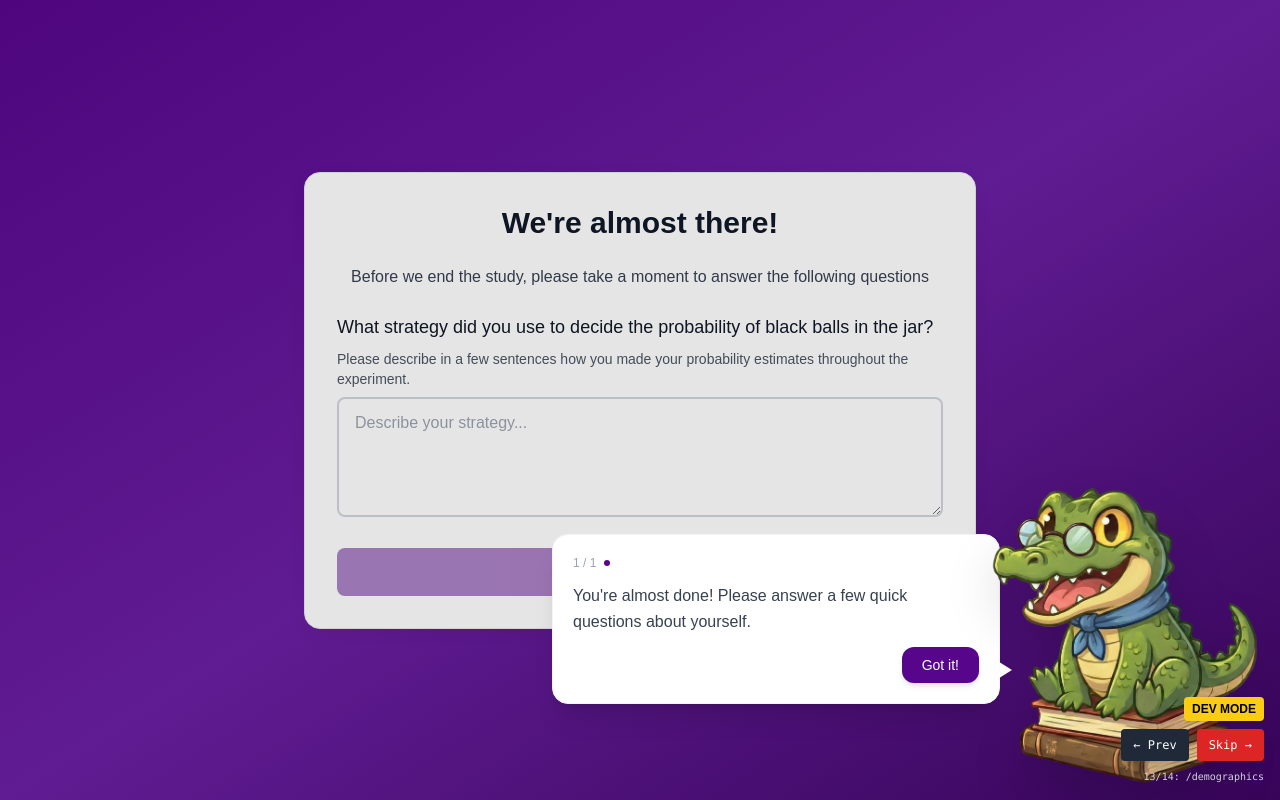
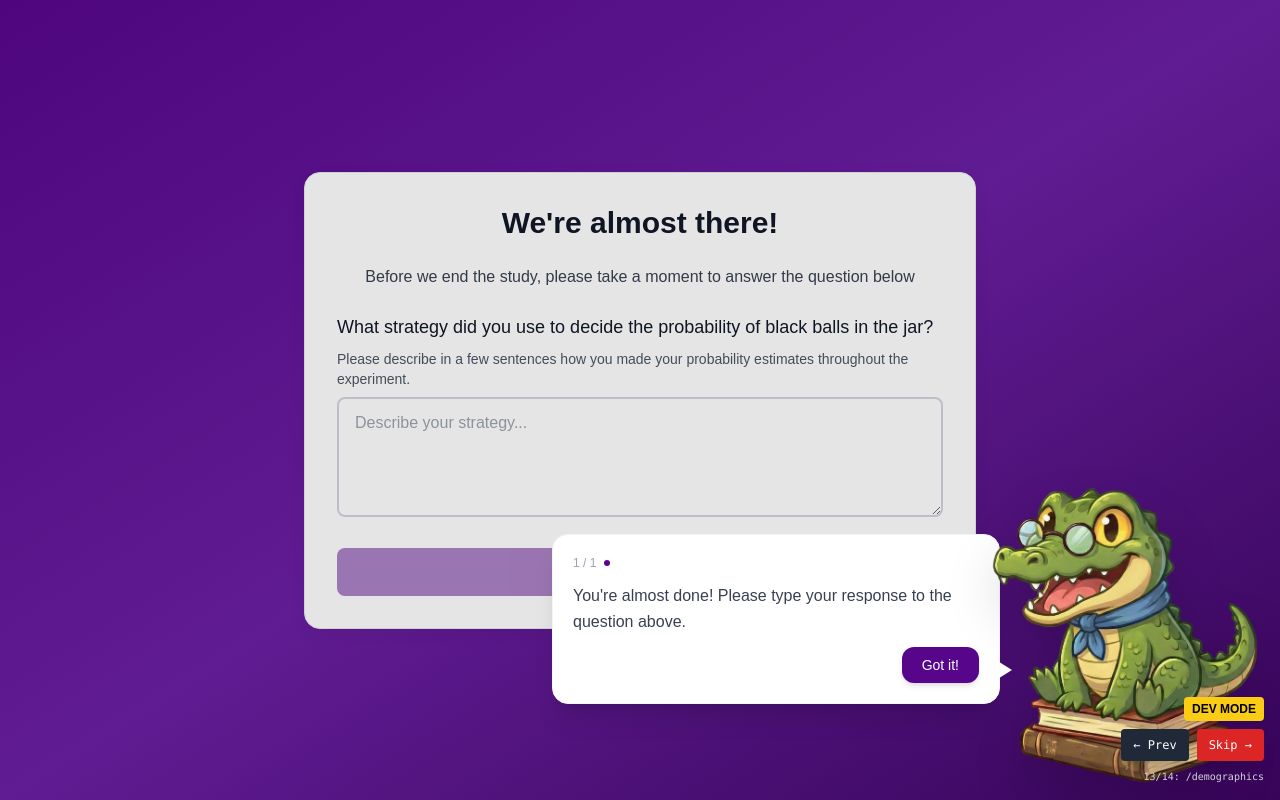
Before and after one commit to shauryajain21/Honors-Experiment, a Next.js app: page /demographics in a window 1280 px wide. Built offline with nearby package versions, Linux system fonts and the light colour scheme.

Commit message:
Update Mr. Croc and demographics text per PDF feedback

```diff
--- a/src/app/demographics/page.tsx
+++ b/src/app/demographics/page.tsx
@@ -6,7 +6,7 @@ import { useExperimentStore } from "@/store/experimentStore";
 import WizardNarration from "@/components/wizard/WizardNarration";
 
 const DEMOGRAPHICS_STEPS = [
-  "You're almost done! Please answer a few quick questions about yourself.",
+  "You're almost done! Please type your response to the question above.",
 ];
 
 export default function DemographicsPage() {
@@ -38,7 +38,7 @@ export default function DemographicsPage() {
             We&apos;re almost there!
           </h1>
           <p className="text-center text-gray-700">
-            Before we end the study, please take a moment to answer the following questions
+            Before we end the study, please take a moment to answer the question below
           </p>
 
           <form onSubmit={handleSubmit} className="space-y-6 mt-8">
--- a/src/app/experiment/instructions/page.tsx
+++ b/src/app/experiment/instructions/page.tsx
@@ -5,7 +5,7 @@ import Button from "@/components/ui/Button";
 import WizardNarration from "@/components/wizard/WizardNarration";
 
 const EXPERIMENT_STEPS = [
-  "Press the spacebar to draw a ball. A ball will appear showing whether it is black or white.",
+  "When you begin the main study, a ball will appear showing whether it is black or white.",
   "Using all the balls you have seen so far, you will: (a) Enter your estimate of the probability (0–100%) that the jar produces a black ball, and (b) Rate how confident you are in your estimate on a scale of 0 to 10.",
   "After each draw, the ball is returned to the jar. You will be able to see the sequence of balls you have drawn after every trial.",
 ];
```
